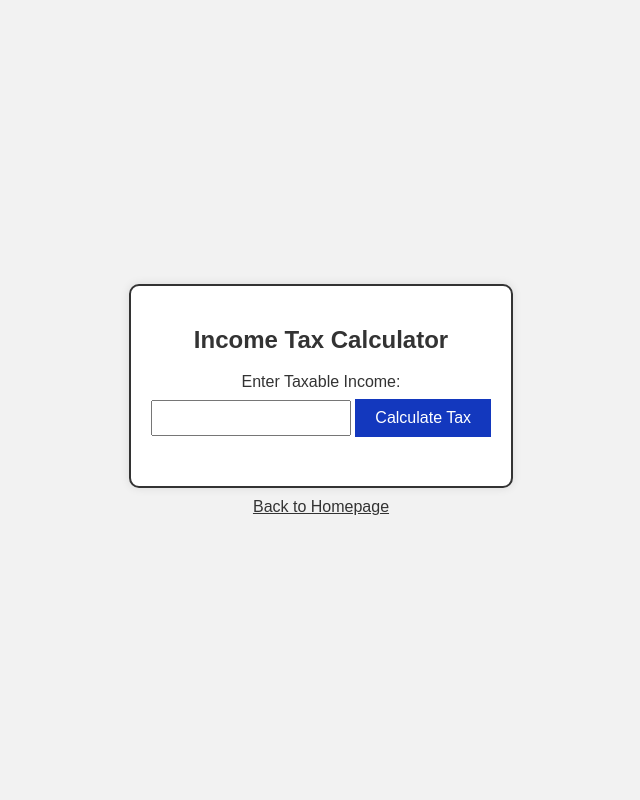
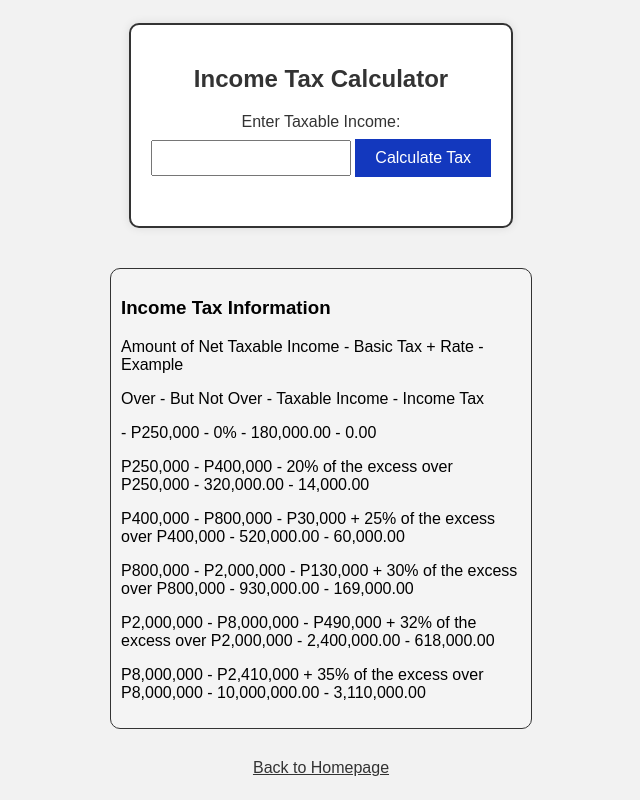
Before and after one commit to lmgeralde/TEST, a plain HTML site: page income-tax.html in a window 1280 px wide. Shown: the whole page, without its empty margins (319-959 px from the left). Drawn offline with Linux system fonts and the light colour scheme.

Commit message:
Update income-tax.html

```diff
--- a/income-tax.html
+++ b/income-tax.html
@@ -23,6 +23,7 @@
             padding: 20px;
             background-color: #fff;
             box-shadow: 0 0 10px rgba(0, 0, 0, 0.1);
+            margin-bottom: 20px;
         }
 
         h2 {
@@ -73,6 +74,16 @@
 
         #backToHomepage:hover {
             color: #FED000; /* Change to your desired hover color */
+        }
+
+        #taxInfo {
+            text-align: left;
+            width: 400px;
+            margin: 20px auto;
+            padding: 10px;
+            background-color: #f4f4f4;
+            border: 1px solid #333;
+            border-radius: 10px;
         }
     </style>
     <script>
@@ -129,7 +140,19 @@
         <p id="result"></p>
     </div>
 
-    <a href="homepage.html" id="backToHomepage" onclick="backToHomepage()">Back to Homepage</a>
+    <div id="taxInfo">
+        <h3>Income Tax Information</h3>
+        <p>Amount of Net Taxable Income - Basic Tax + Rate - Example</p>
+        <p>Over - But Not Over - Taxable Income - Income Tax</p>
+        <p>- P250,000 - 0% - 180,000.00 - 0.00</p>
+        <p>P250,000 - P400,000 - 20% of the excess over P250,000 - 320,000.00 - 14,000.00</p>
+        <p>P400,000 - P800,000 - P30,000 + 25% of the excess over P400,000 - 520,000.00 - 60,000.00</p>
+        <p>P800,000 - P2,000,000 - P130,000 + 30% of the excess over P800,000 - 930,000.00 - 169,000.00</p>
+        <p>P2,000,000 - P8,000,000 - P490,000 + 32% of the excess over P2,000,000 - 2,400,000.00 - 618,000.00</p>
+        <p>P8,000,000 - P2,410,000 + 35% of the excess over P8,000,000 - 10,000,000.00 - 3,110,000.00</p>
+    </div>
+
+    <a href="#" id="backToHomepage" onclick="backToHomepage()">Back to Homepage</a>
 
 </body>
 
```
